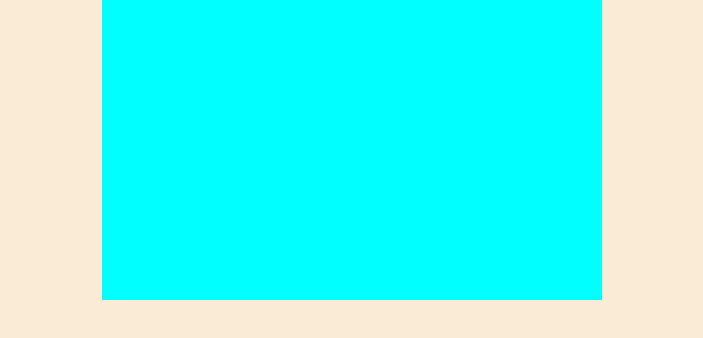
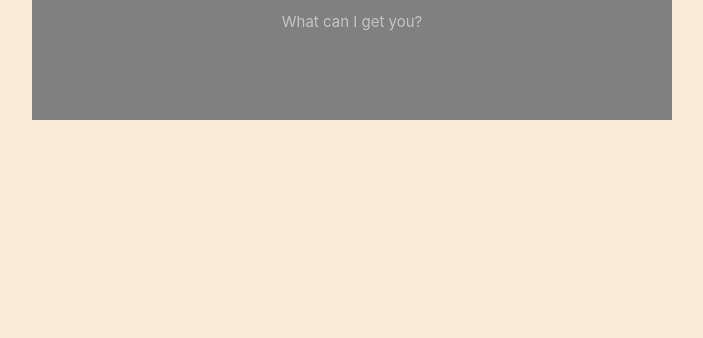
Before and after one commit to paul7Junior/vue3-llm-speak-easy-flow, a Vue app: page / in a window 1280 px wide. Shown: the top 338 px of the page, without its empty margins (288-991 px from the left). Built offline with nearby package versions, Linux system fonts and the light colour scheme.

Commit message:
fix smooth transition

```diff
--- a/src/speakEasyFlow.js
+++ b/src/speakEasyFlow.js
@@ -1,4 +1,4 @@
-import component from './speakEasyFlow2.vue'
+import component from './speakEasyFlow.vue'
 
 export default {
     install: (app, options) => {
--- a/src/speakEasyFlow.vue
+++ b/src/speakEasyFlow.vue
@@ -1,9 +1,19 @@
 <template>
+
+<div
+        class="scroll-container"
+        @mouseover="enableScroll"
+        @mouseleave="disableScroll"
+        :style="{ bottom: currentBottomInVh + 'vh', width: MAX_WIDTH_VW+'vw' }"
+        ref="content">
+
+        <div class="bottom-sticky" :style="{ height: VISIBLE_HEIGHT_VH + 'vh' }">
+
+            <!-- :style="{ maxWidth: MAX_WIDTH_VW+'vw' }"      -->
         <div class="main-container">
             <div class="center-wrapper">
-                <div class="top-middle-container">
+                <div ref="groupConv">
                     <transition-group name="list">
-
                         <div v-for="(item, index) in divs" :contenteditable=isReadOnly[index] :key="item"
                             :ref="el => inputRefs[index] = el"
                             :class="['list-item', 'expanding-content', { 'indexzero': index === 0 }, { 'indexone': index === 1 }]"
@@ -11,24 +21,32 @@
                             @transitionend="handleTransitionEnd">
                             {{ conversation[index] }}
                         </div>
-
-
                     </transition-group>
                     <span class="input-measure" ref="measure">{{ conversation[index] }}</span>
                 </div>
             </div>
         </div>
+
+
+    </div>
+    </div>
 </template>
 
 <script setup>
-import { ref, nextTick, onMounted } from 'vue';
-import { NButton } from 'naive-ui'
+import { ref, nextTick, onMounted, onUnmounted } from 'vue';
 
 const divs = ref(['a', 'b']);
 const isReadOnly = ref(['false', 'true']);
 const conversation = ref(['What can I get you?', '']);
 const inputRefs = ref([]);
-const MAX_WIDTH = 300;
+const MAX_WIDTH_VW = ref(50);
+
+
+const VISIBLE_HEIGHT_VH = ref(15)
+const currentBottomInVh = ref(100 - VISIBLE_HEIGHT_VH.value);
+const content = ref(null);
+const groupConv = ref(null);
+let scrolling = false;
 
 const updateText = (event) => {
     conversation.value = [conversation.value[0], event.target.textContent];
@@ -37,11 +55,12 @@ const updateText = (event) => {
 const submit = () => {
     divs.value = [divs.value[1], divs.value[0]];
     conversation.value = [conversation.value[1], '']
-    console.log('conversation', conversation.value)
+    inputRefs.value[0].style.height = '30px'
 };
 
 const handleTransitionEnd = () => {
     inputRefs.value[1].focus();
+    // inputRefs.value[1].style.height = '30px'
 };
 
 const measure = ref(null);
@@ -52,26 +71,119 @@ const resizeInput = (index) => {
         if (inputEl) {
             inputEl.style.height = 'auto';
             inputEl.style.height = `${inputEl.scrollHeight}px`;
+
+            let currentVh = convertPxToVh(groupConv.value.offsetHeight)
+            console.log('currentVh--- ', currentVh)
+            if (currentVh > VISIBLE_HEIGHT_VH.value) {
+                currentBottomInVh.value = 100 - currentVh
+                content.value.style.bottom = (100 - currentVh) +'vh'
+            }
         }
     });
 };
 
+function convertPxToVh(pxValue) {
+  const viewportHeight = window.innerHeight;
+  return (pxValue / viewportHeight) * 100;
+}
 
-const active = ref(false)
-const placement = ref('top')
-const activate = (place) => {
-    active.value = true
+function convertVhToPx(vHValue) {
+  const viewportHeight = window.innerHeight;
+  return vHValue/100*viewportHeight
 }
 
 
 onMounted(() => {
     inputRefs.value[1].focus();
+    window.addEventListener('wheel', handleScroll);
+
 })
+
+onUnmounted(() => {
+    window.removeEventListener('wheel', handleScroll);
+});
+
+
+
+
+
+
+
+
+
+
+
+
+const enableScroll = () => {
+    scrolling = true;
+};
+
+const disableScroll = () => {
+    scrolling = false;
+};
+
+const handleScroll = (event) => {
+    if (scrolling && content.value) {
+        const delta = event.deltaY;
+        currentBottomInVh.value -= delta * 0.1;
+        currentBottomInVh.value = Math.max(10, Math.min(currentBottomInVh.value, 100 - VISIBLE_HEIGHT_VH.value));
+        content.value.style.bottom = `${currentBottomInVh.value}vh`;
+    }
+};
+
 
 
 </script>
 
 <style>
+
+.expanding-content {
+    z-index: 999999999999;
+    border: 0px solid #ccc;
+    overflow: visible;
+    outline: none;
+}
+
+
+.main-container {
+    position: absolute;
+    top: 0;
+    left: 50%;
+    transform: translateX(-50%);
+    z-index: 1000;
+    padding: 10px;
+    border-radius: 5px;
+    width: 100%;
+    min-width: 30vw;
+    /* min-height: 20vh; */
+    backdrop-filter: blur(10px);
+}
+
+.center-wrapper {
+    display: flex;
+    justify-content: center;
+    max-width: 100%;
+}
+
+.scroll-container {
+    position: fixed;
+    top: 0;
+    left: 50%;
+    transform: translateX(-50%);
+    overflow: hidden;
+    background-color: grey;
+}
+
+.bottom-sticky {
+    position: absolute;
+    bottom: 0;
+    left: 0;
+    right: 0;
+}
+
+.indexzero {
+    text-align: center;
+}
 
 .list-item {
     transition: transform 1s;
@@ -94,46 +206,5 @@ onMounted(() => {
     transition: all 2s ease;
 }
 
-.list-enter-from,
-.list-leave-to {
-    opacity: 0;
-    /* transform: translateX(30px); */
-}
 
-.indexzero {
-    text-align: center;
-}
-
-.expanding-content {
-    z-index: 999999999999;
-    border: 0px solid #ccc;
-    overflow: visible;
-    outline: none;
-}
-
-
-.main-container {
-    position: absolute;
-    top: 0;
-    left: 50%;
-    transform: translateX(-50%);
-    z-index: 1000;
-    padding: 10px;
-    border-radius: 5px;
-    max-width: 60vw;
-    min-width: 40vw;
-    min-height: 20vh;
-    backdrop-filter: blur(10px);
-}
-
-.center-wrapper {
-    display: flex;
-    justify-content: center;
-    max-width: 100%;
-}
-
-.top-middle-container {
-    z-index: 1000;
-    padding: 10px;
-}
 </style>
--- a/src/speakEasyFlow2.vue
+++ b/src/speakEasyFlow2.vue
@@ -1,17 +1,17 @@
 <template>
-    <div>
-        <div @mouseover="enableScroll"
+    <div
+        @mouseover="enableScroll"
         @mouseleave="disableScroll"
-        :style="{ bottom: currentBottomInPixels+'px' }"
+        :style="{ bottom: currentBottomInVh + 'vh' }"
         class="scroll-container"
         ref="content">
 
-        <div class="bottom-sticky">
-            <SpeakEasyFLow class="fixed-child"></SpeakEasyFLow>
-        </div>
+        <div class="bottom-sticky" :style="{ height: VISIBLE_HEIGHT_VH + 'vh' }">
+            <SpeakEasyFLow></SpeakEasyFLow>
         </div>
     </div>
 </template>
+
 
 <script setup>
 import { ref, onMounted, onUnmounted } from 'vue';
@@ -25,21 +25,19 @@ const enableScroll = () => {
 };
 
 const disableScroll = () => {
-    setTimeout(() => {
-  scrolling = false;
-}, 1000);
+    scrolling = false;
 };
 
-
-const currentBottomInPixels = ref(500);
+const VISIBLE_HEIGHT_VH = ref(15)
+const currentBottomInVh = ref(100 - VISIBLE_HEIGHT_VH.value);
 
 const handleScroll = (event) => {
-  if (scrolling && content.value) {
-    const delta = event.deltaY;
-    currentBottomInPixels.value -= delta;
-    currentBottomInPixels.value = Math.max(100, Math.min(currentBottomInPixels.value, 700));
-    content.value.style.bottom = `${currentBottomInPixels.value}px`;
-  }
+    if (scrolling && content.value) {
+        const delta = event.deltaY;
+        currentBottomInVh.value -= delta * 0.1;
+        currentBottomInVh.value = Math.max(10, Math.min(currentBottomInVh.value, 100 - VISIBLE_HEIGHT_VH.value));
+        content.value.style.bottom = `${currentBottomInVh.value}vh`;
+    }
 };
 
 onMounted(() => {
@@ -59,7 +57,7 @@ onUnmounted(() => {
     left: 50%;
     transform: translateX(-50%);
     overflow: hidden;
-    background-color: aqua;
+    background-color: grey;
 }
 
 .bottom-sticky {
@@ -67,7 +65,5 @@ onUnmounted(() => {
     bottom: 0;
     left: 0;
     right: 0;
-    height: auto;
 }
-
 </style>
```
